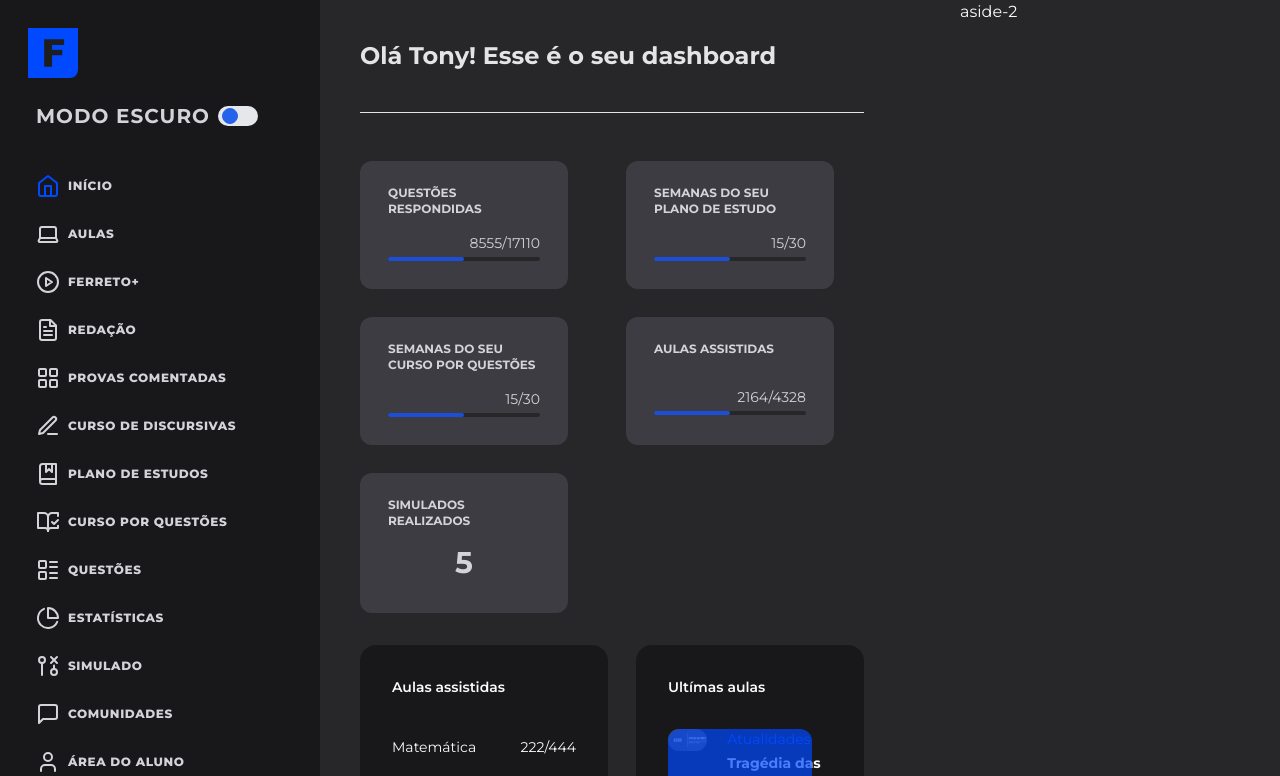
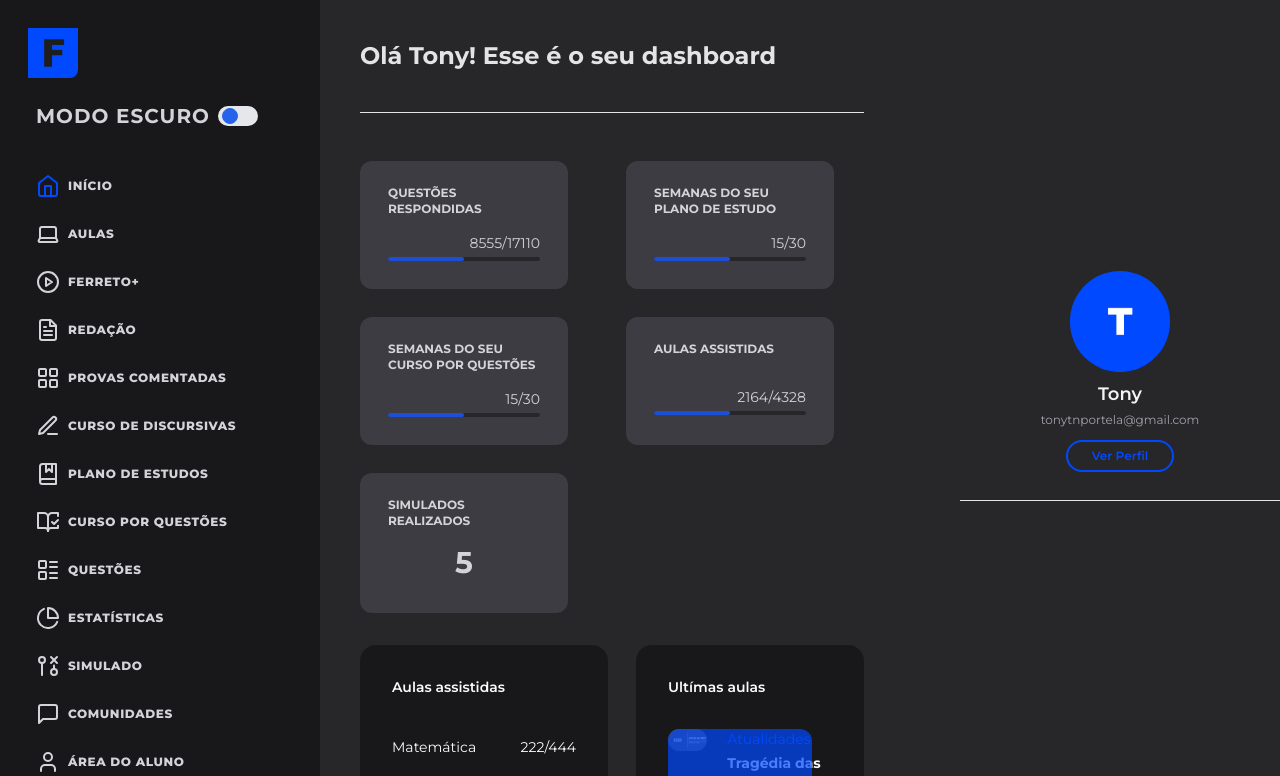
Before and after one commit to ItsTonyy/Ferretto-Clone, a Next.js app: page / in a window 1280 px wide. Shown: the top 776 px of the page. Built offline with nearby package versions, Linux system fonts and the light colour scheme; what tailwindcss-animated would draw is missing.

Commit message:
HeaderAside2

```diff
--- a/src/app/page.tsx
+++ b/src/app/page.tsx
@@ -2,7 +2,8 @@ import Image from 'next/image';
 import Image1 from '/public/images/Tragédia1.jpg';
 import Image2 from '/public/images/Tragédia2.jpg';
 import Image3 from '/public/images/CriseSanitária.jpg';
-import ferrettoImage from 'public/images/ferretto.png';
+import ferrettoImage from '/public/images/ferretto.png';
+import LogoAside from '/public/images/LogoTAside.png';
 import {Home as HomeIcon, Laptop, PlayCircle, FileText, LayoutGrid, Edit3, BookMarked, BookOpenCheck, LayoutList, PieChart, GitPullRequestClosed, MessageSquare, User, Newspaper, HelpCircle, LogOut, ArrowRight, Check} from 'lucide-react'
 
 export default function Home() {
@@ -529,7 +530,16 @@ export default function Home() {
           </footer>
         </main>
 
-        <aside className='w-80'>aside-2</aside>
+        <aside className='w-80 h-full'>
+          <div className='h-full flex justify-center items-center flex-col'>
+            <Image src={LogoAside} alt="Logo-T-Aside" width={100} height={50} className='rounded-full' />
+            <h2 className='text-zinc-100 font-semibold text-lg pt-2 pb-1'>Tony</h2>
+            <p className='text-xs text-zinc-400 mb-3'>tonytnportela@gmail.com</p>
+            <button className='text-regal-blue bg-zinc-800 border-regal-blue border-2 px-6 pt-1.5 pb-1.5 rounded-3xl text-xs font-semibold'>Ver Perfil</button>
+            <div className='w-full my-7 border-t border-zinc-200'></div>
+
+          </div>
+        </aside>
       </div>
     </main>
   );
--- a/tailwind.config.js
+++ b/tailwind.config.js
@@ -24,11 +24,13 @@ module.exports = {
       spacing: {
         '97': '25rem',
         '98': '26rem',
+
       },
 
       width: {
         '36.3': '9.3rem',
         '36.2': '9.2rem',
+        '1.5': '0.4rem',
       },
 
       colors: {
```
Also changed, not shown: public/images/LogoTAside.png (added).
